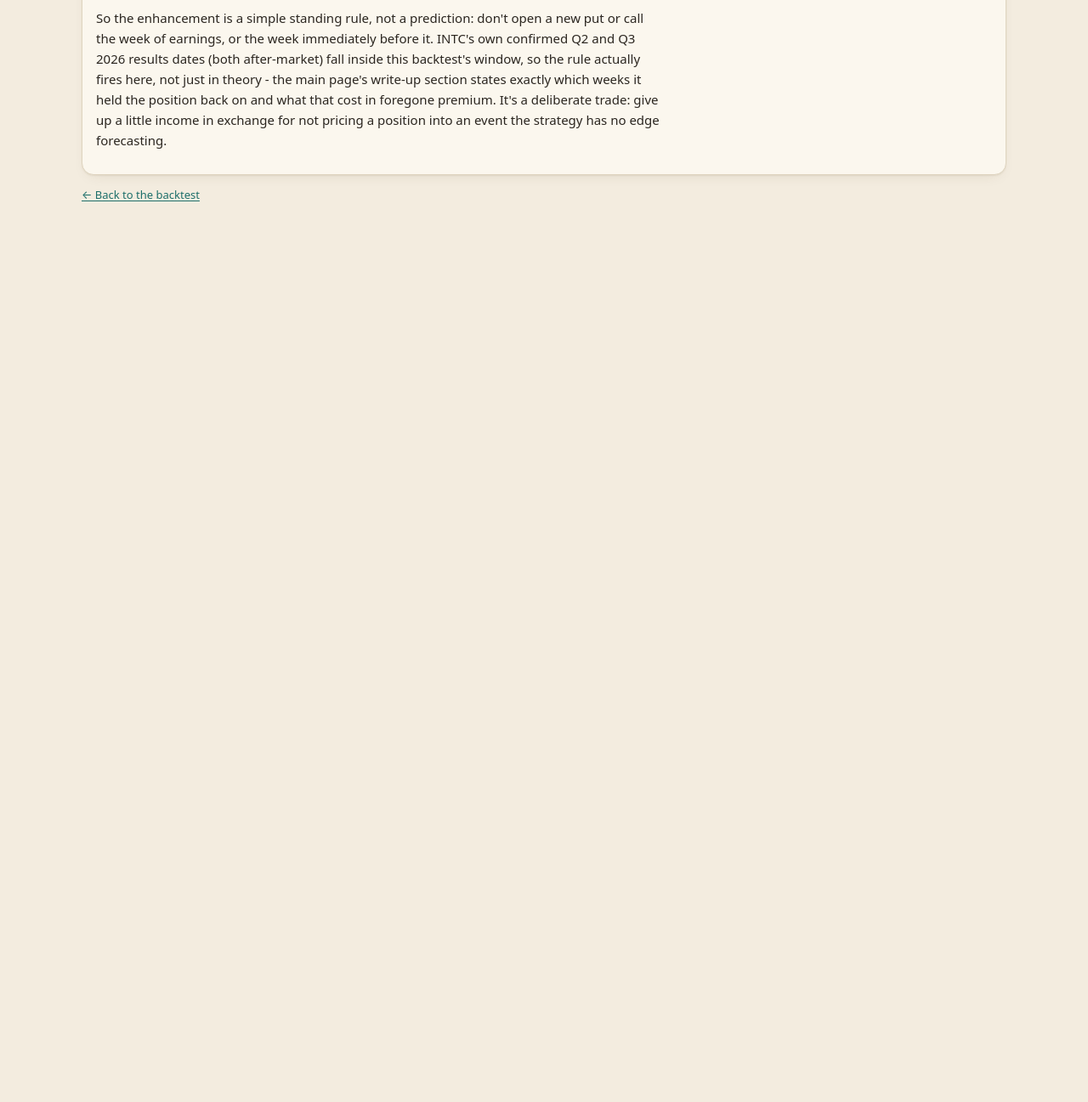
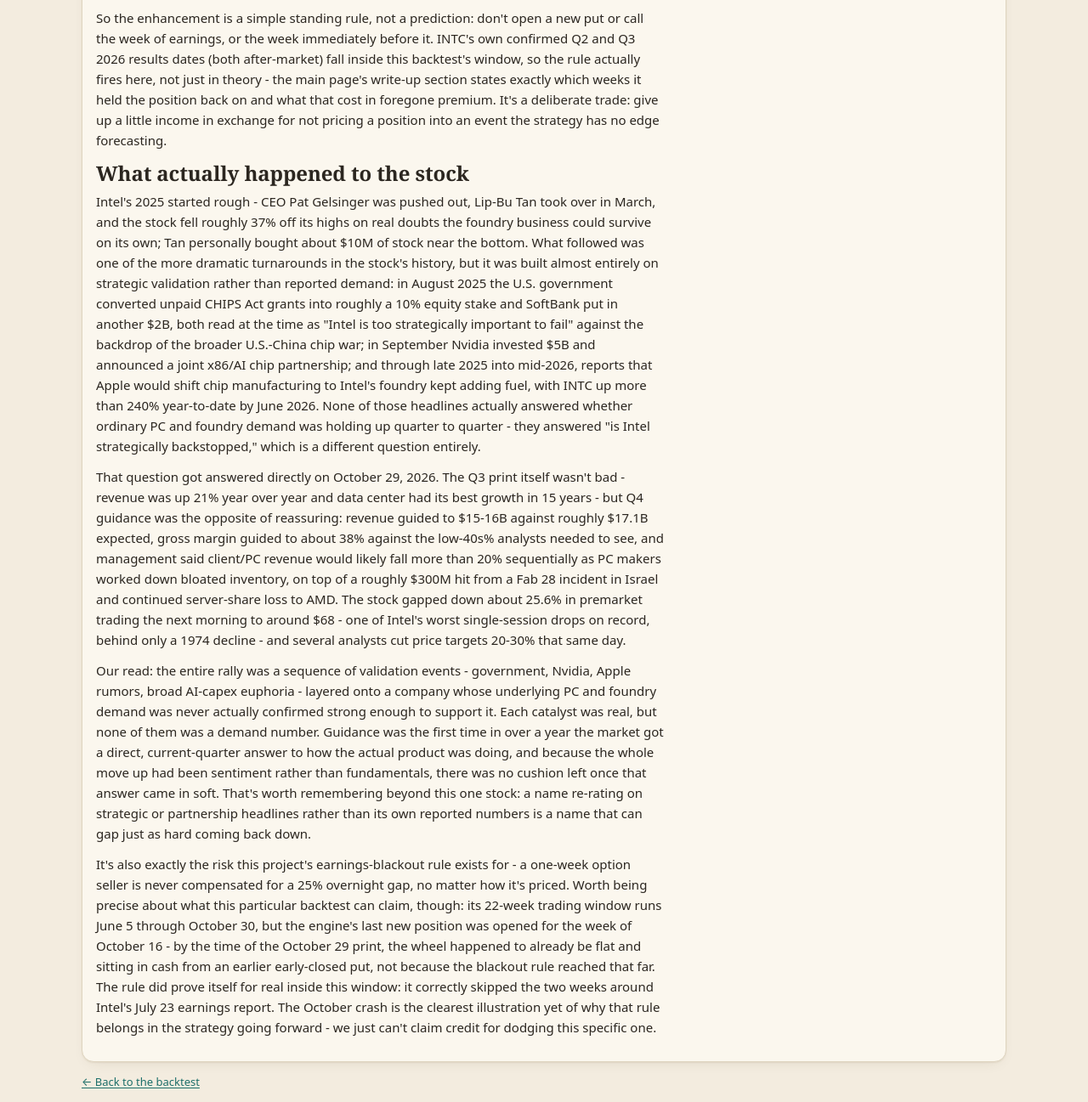
Before and after one commit to BigJayJayHuang/FIN---Adv-Algo-Trading, a plain HTML site: page hw3/story.html in a window 1280 px wide. Shown: the part 1612-2909 px from the top of the page at 85% size. Before the commit the page ends 1865 px from the top, so only its background shows below. Drawn offline with Linux system fonts and the light colour scheme.

Commit message:
Add 'What actually happened to the stock' section to the HW3 story page

```diff
--- a/hw3/story.html
+++ b/hw3/story.html
@@ -40,6 +40,12 @@
 <p>Once the engine was trustworthy, the obvious next question was risk, not return: this strategy sells one week of option premium at a time, and that premium is priced for an ordinary week - it is not compensated for the kind of overnight gap a quarterly earnings print can cause, where the stock opens far past any strike the model would have picked. A put sold into an elevated-vol week already expects some chop; it does not expect the stock to gap 15% before the position can react.</p>
 <p>So the enhancement is a simple standing rule, not a prediction: don't open a new put or call the week of earnings, or the week immediately before it. INTC's own confirmed Q2 and Q3 2026 results dates (both after-market) fall inside this backtest's window, so the rule actually fires here, not just in theory - the main page's write-up section states exactly which weeks it held the position back on and what that cost in foregone premium. It's a deliberate trade: give up a little income in exchange for not pricing a position into an event the strategy has no edge forecasting.</p>
 
+<h2>What actually happened to the stock</h2>
+<p>Intel's 2025 started rough - CEO Pat Gelsinger was pushed out, Lip-Bu Tan took over in March, and the stock fell roughly 37% off its highs on real doubts the foundry business could survive on its own; Tan personally bought about $10M of stock near the bottom. What followed was one of the more dramatic turnarounds in the stock's history, but it was built almost entirely on strategic validation rather than reported demand: in August 2025 the U.S. government converted unpaid CHIPS Act grants into roughly a 10% equity stake and SoftBank put in another $2B, both read at the time as "Intel is too strategically important to fail" against the backdrop of the broader U.S.-China chip war; in September Nvidia invested $5B and announced a joint x86/AI chip partnership; and through late 2025 into mid-2026, reports that Apple would shift chip manufacturing to Intel's foundry kept adding fuel, with INTC up more than 240% year-to-date by June 2026. None of those headlines actually answered whether ordinary PC and foundry demand was holding up quarter to quarter - they answered "is Intel strategically backstopped," which is a different question entirely.</p>
+<p>That question got answered directly on October 29, 2026. The Q3 print itself wasn't bad - revenue was up 21% year over year and data center had its best growth in 15 years - but Q4 guidance was the opposite of reassuring: revenue guided to $15-16B against roughly $17.1B expected, gross margin guided to about 38% against the low-40s% analysts needed to see, and management said client/PC revenue would likely fall more than 20% sequentially as PC makers worked down bloated inventory, on top of a roughly $300M hit from a Fab 28 incident in Israel and continued server-share loss to AMD. The stock gapped down about 25.6% in premarket trading the next morning to around $68 - one of Intel's worst single-session drops on record, behind only a 1974 decline - and several analysts cut price targets 20-30% that same day.</p>
+<p>Our read: the entire rally was a sequence of validation events - government, Nvidia, Apple rumors, broad AI-capex euphoria - layered onto a company whose underlying PC and foundry demand was never actually confirmed strong enough to support it. Each catalyst was real, but none of them was a demand number. Guidance was the first time in over a year the market got a direct, current-quarter answer to how the actual product was doing, and because the whole move up had been sentiment rather than fundamentals, there was no cushion left once that answer came in soft. That's worth remembering beyond this one stock: a name re-rating on strategic or partnership headlines rather than its own reported numbers is a name that can gap just as hard coming back down.</p>
+<p>It's also exactly the risk this project's earnings-blackout rule exists for - a one-week option seller is never compensated for a 25% overnight gap, no matter how it's priced. Worth being precise about what this particular backtest can claim, though: its 22-week trading window runs June 5 through October 30, but the engine's last new position was opened for the week of October 16 - by the time of the October 29 print, the wheel happened to already be flat and sitting in cash from an earlier early-closed put, not because the blackout rule reached that far. The rule did prove itself for real inside this window: it correctly skipped the two weeks around Intel's July 23 earnings report. The October crash is the clearest illustration yet of why that rule belongs in the strategy going forward - we just can't claim credit for dodging this specific one.</p>
+
 </div>
 </main>
 
```
